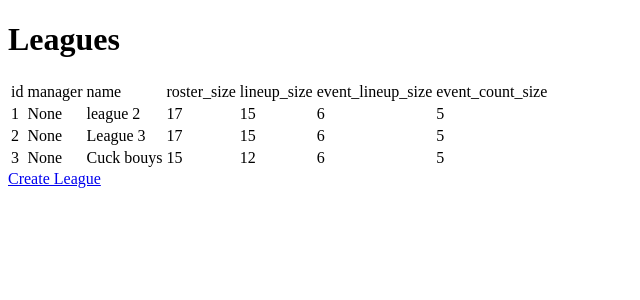
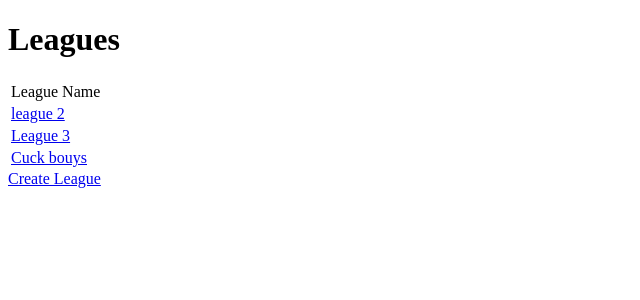
Before and after one commit to bowmanconnor/FantasyGymnastics, a Django app: page / in a window 1280 px wide. Shown: the top 300 px of the page, without its empty margins (0-640 px from the left). Run offline with Django 3.2, Linux system fonts and the light colour scheme; data comes from the database, SQL or seed files in the repository; some libraries are stand-ins or nearby versions.

Commit message:
Create league template

```diff
--- a/FantasyGymnastics/core/models.py
+++ b/FantasyGymnastics/core/models.py
@@ -4,7 +4,7 @@ from django.contrib.auth.models import User
 # Create your models here.
 
 class League(models.Model):
-    manager = models.ForeignKey(User, related_name='League', on_delete=models.CASCADE, null=True, blank=True) #how do these look, cutie?
+    manager = models.ForeignKey(User, related_name='League', on_delete=models.CASCADE, null=True, blank=True)
     name = models.CharField(max_length=50, blank=False)
     roster_size = models.PositiveIntegerField(blank=False)
     lineup_size = models.PositiveIntegerField(blank=False)
--- a/FantasyGymnastics/core/urls.py
+++ b/FantasyGymnastics/core/urls.py
@@ -4,4 +4,5 @@ from core import views as views
 urlpatterns = [
     path('create_league/', views.create_league, name="create_league"),
     path('', views.home, name="home"),
+    path('view/<int:pk>/', views.view_league_detail.as_view(), name="view_league")
 ]
--- a/FantasyGymnastics/core/views.py
+++ b/FantasyGymnastics/core/views.py
@@ -1,6 +1,7 @@
 from django.shortcuts import render, redirect, get_object_or_404
-from .models import League
+from .models import League, FantasyTeam
 from .forms import NewLeagueForm
+from django.views.generic import UpdateView, DetailView
 # Create your views here.
 
 def create_league(request):
@@ -15,6 +16,18 @@ def create_league(request):
         form = NewLeagueForm()
     return render(request, 'core/create_league.html', {'form': form})
 
+class view_league_detail(DetailView):
+    model = League
+    template_name = 'core/view_league.html'
+    pk_url_kwarg = 'pk'
+    context_object_name = 'league'
+
+    def get_context_data(self, **kwargs):
+        context = super().get_context_data(**kwargs)
+        context['teams'] = FantasyTeam.objects.filter(league_id=context['object'].id)
+        return context
+
+
 def home(request):
     context = {}
     context['leagues'] = League.objects.all()
--- a/FantasyGymnastics/templates/core/home.html
+++ b/FantasyGymnastics/templates/core/home.html
@@ -6,17 +6,13 @@
 <h1>Leagues</h1>
 <table class="table mb-4">
     <thead class="thead-inverse">
-      {% for key, val in leagues.first|get_fields %}
-      <td>{{ key }}</td>
-      {% endfor %}
+      <td>League Name</td>
 
     </thead>
     <tbody>
       {% for league in leagues %}
       <tr>
-        {% for key, val in league|get_fields %}
-        <td>{{ val }}</td>
-        {% endfor %}
+        <td><a href="{% url 'view_league' league.pk %}" class="btn btn-outline-primary">{{ league.name }}</a></td>
       </tr>
       {% endfor %}
     </tbody>
```
Also changed, not shown: FantasyGymnastics/templates/core/view_league.html (added, +47 -0 lines).
